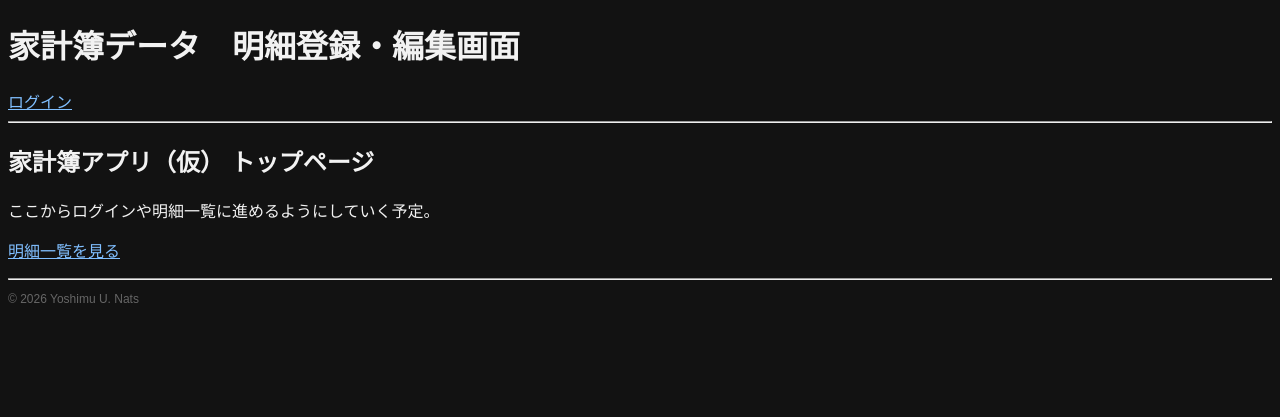
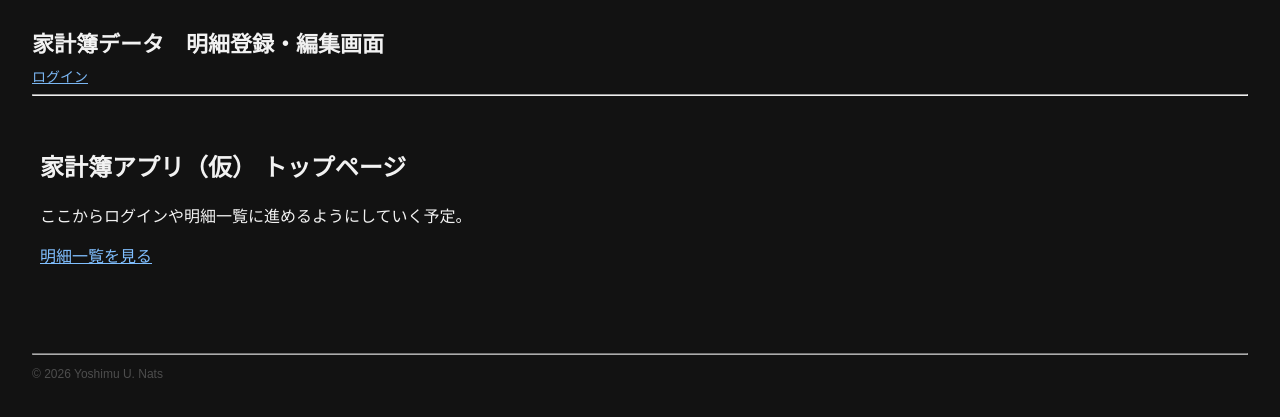
Before and after one commit to yoshimu-urami-nats/kakeibo-analytics-app, a Django app: page / in a window 1280 px wide. Shown: the top 417 px of the page. Run offline with Django 5.2, Linux system fonts and the light colour scheme.

Commit message:
Djangoページレイアウト修正:クラス追加

```diff
--- a/account/templates/account/base.html
+++ b/account/templates/account/base.html
@@ -8,9 +8,9 @@
     <title>{% block title %}家計簿アプリ{% endblock %}</title>
 </head>
 <body>
-    <header>
+    <header class="app-header">
         <h1>家計簿データ　明細登録・編集画面</h1>
-            <nav style="margin-bottom: 8px;">
+            <nav class="app-nav">
                 {% if user.is_authenticated %}
                     <span>{{ user.username }} さんでログイン中</span>
                     |
@@ -27,13 +27,13 @@
         <hr>
     </header>
 
-    <main>
+    <main class="app-main">
         {% block content %}
         <!-- 子テンプレートがここに内容を挿入する -->
         {% endblock %}
     </main>
 
-    <footer>
+    <footer class="app-footer">
         <hr>
         <p style="font-size:12px; color:#666;">© 2026 Yoshimu U. Nats</p>
     </footer>
--- a/transactions/static/transactions/dark.css
+++ b/transactions/static/transactions/dark.css
@@ -1,3 +1,32 @@
+/* ===== Layout (base.html 用) ===== */
+.app-header {
+  padding: 18px 24px 8px;
+}
+
+.app-header h1 {
+  margin: 0 0 8px;
+  font-size: 22px;
+  font-weight: 700;
+}
+
+.app-nav {
+  margin-bottom: 8px;
+  font-size: 14px;
+  opacity: 0.95;
+}
+
+.app-main {
+  padding: 16px 24px 48px;
+  max-width: 1200px;
+  margin: 0 auto;
+}
+
+.app-footer {
+  padding: 16px 24px;
+  opacity: 0.7;
+  font-size: 12px;
+}
+
 body {
     background-color: #121212;
     color: #f2f2f2;
```
Also changed, not shown: 1 other file.
